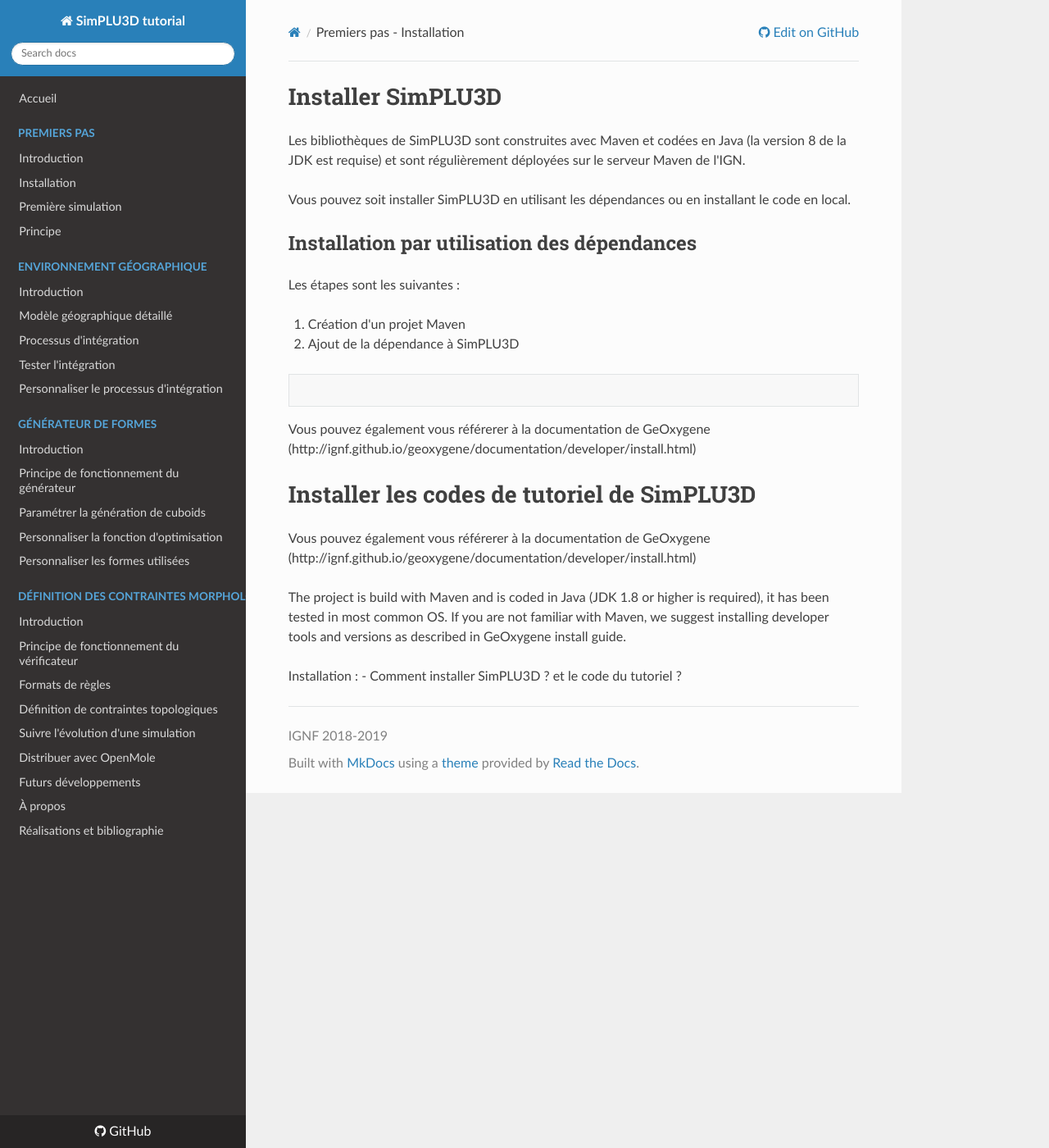
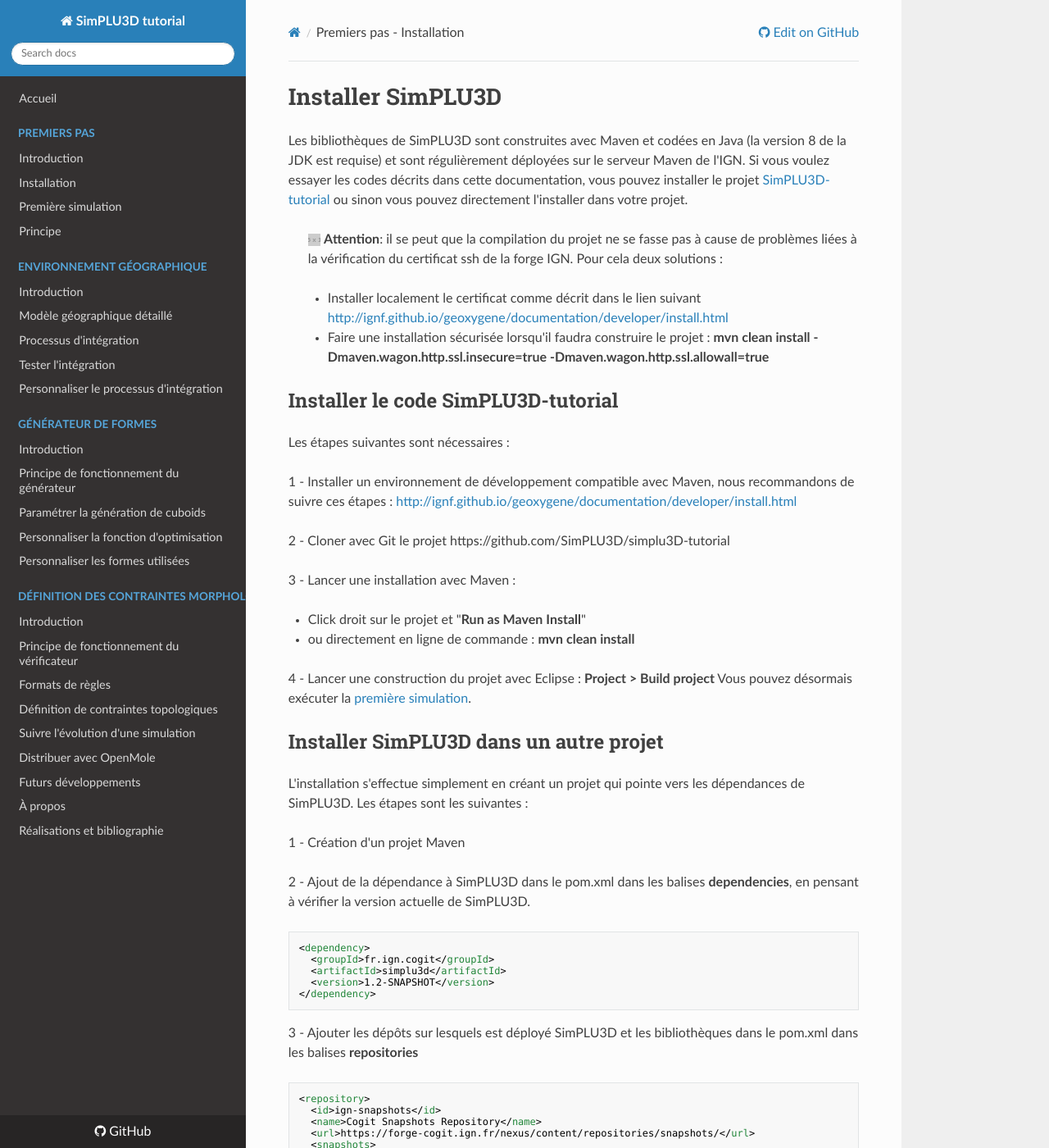
Before and after one commit to SimPLU3D/simplu3D-tutorial, an MkDocs documentation site: the page built from docs/begin/installation.md, in a window 1280 px wide and 1400 px high. Shown: the whole window at 82% size. Built offline with MkDocs 1.6.1, drawn with Linux system fonts in a browser that asks for light colours; nearby versions of some CDN libraries; some of the changed text lies outside the part shown.

Commit message:
Update installation

````diff
--- a/docs/begin/installation.md
+++ b/docs/begin/installation.md
@@ -8,34 +8,66 @@ date: 2018-10-26
 
 # Installer SimPLU3D
 
-Les bibliothèques de SimPLU3D sont construites avec Maven et codées en Java (la version 8 de la JDK est requise) et sont régulièrement déployées sur le serveur Maven de l'IGN.
+Les bibliothèques de SimPLU3D sont construites avec Maven et codées en Java (la version 8 de la JDK est requise) et sont régulièrement déployées sur le serveur Maven de l'IGN. Si vous voulez essayer les codes décrits dans cette documentation, vous pouvez installer le projet [SimPLU3D-tutorial](https://github.com/SimPLU3D/simplu3D-tutorial) ou sinon vous pouvez directement l'installer dans votre projet.
 
-Vous pouvez soit installer SimPLU3D en utilisant les dépendances ou en installant le code en local.
+> ![#f03c15](https://placehold.it/15/f03c15/000000?text=+) **Attention**: il se peut que la compilation du projet ne se fasse pas à cause de problèmes liées à la vérification du certificat ssh de la forge IGN. Pour cela deux solutions :
 
-## Installation par utilisation des dépendances
+> - Installer localement le certificat comme décrit dans le lien suivant [http://ignf.github.io/geoxygene/documentation/developer/install.html](http://ignf.github.io/geoxygene/documentation/developer/install.html)
 
-Les étapes sont les suivantes :
+> - Faire une installation sécurisée lorsqu'il faudra construire le projet : **mvn clean install -Dmaven.wagon.http.ssl.insecure=true -Dmaven.wagon.http.ssl.allowall=true**
 
-1. Création d'un projet Maven
-2. Ajout de la dépendance à SimPLU3D
+## Installer le code SimPLU3D-tutorial
+Les étapes suivantes sont nécessaires :
 
+1 - Installer un environnement de développement compatible avec Maven, nous recommandons de suivre ces étapes : [http://ignf.github.io/geoxygene/documentation/developer/install.html](http://ignf.github.io/geoxygene/documentation/developer/install.html)
+
+2 - Cloner avec Git le projet https://github.com/SimPLU3D/simplu3D-tutorial
+
+3 - Lancer une installation avec Maven :
+
+- Click droit sur le projet et "**Run as Maven Install**"
+- ou directement en ligne de commande : **mvn clean install**
+
+4 - Lancer une construction du projet avec Eclipse : **Project > Build project**
+Vous pouvez désormais exécuter la [première simulation](first_simulation.md).
+
+## Installer SimPLU3D dans un autre projet
+
+L'installation s'effectue simplement en créant un projet qui pointe vers les dépendances de SimPLU3D. Les étapes sont les suivantes :
+
+1 - Création d'un projet Maven
+
+2 - Ajout de la dépendance à SimPLU3D dans le pom.xml dans les balises **dependencies**, en pensant à vérifier la version actuelle de SimPLU3D.
 ```XML
-
+<dependency>
+  <groupId>fr.ign.cogit</groupId>
+  <artifactId>simplu3d</artifactId>
+  <version>1.2-SNAPSHOT</version>
+</dependency>
 ```
-
-Vous pouvez également vous référerer à la documentation de GeOxygene (http://ignf.github.io/geoxygene/documentation/developer/install.html)
-
-
-
-
-# Installer les codes de tutoriel de SimPLU3D
-
-Vous pouvez également vous référerer à la documentation de GeOxygene (http://ignf.github.io/geoxygene/documentation/developer/install.html)
-
-
-The project is build with Maven and is coded in Java (JDK 1.8 or higher is required), it has been tested in most common OS. If you are not familiar with Maven, we suggest installing developer tools and versions as described in GeOxygene install guide.
-
-
-
-Installation :
-- Comment installer SimPLU3D ? et le code du tutoriel ?
+3 - Ajouter les dépôts sur lesquels est déployé SimPLU3D et les bibliothèques dans le pom.xml dans les balises **repositories**
+```XML
+<repository>
+  <id>ign-snapshots</id>
+  <name>Cogit Snapshots Repository</name>
+  <url>https://forge-cogit.ign.fr/nexus/content/repositories/snapshots/</url>
+  <snapshots>
+    <enabled>true</enabled>
+  </snapshots>
+  <releases>
+    <enabled>false</enabled>
+  </releases>
+</repository>
+<repository>
+  <id>ign-releases</id>
+  <name>Cogit Releases Repository</name>
+  <url>https://forge-cogit.ign.fr/nexus/content/repositories/releases/</url>
+  <snapshots>
+    <enabled>false</enabled>
+  </snapshots>
+  <releases>
+    <enabled>true</enabled>
+  </releases>
+</repository>
+```
+4 - Faire un build du projet en utilisant par exemple : **maven install**.
````
